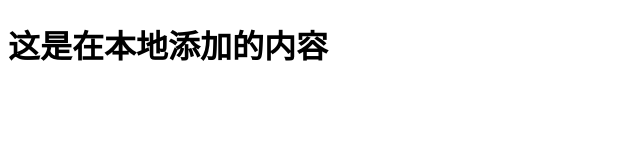
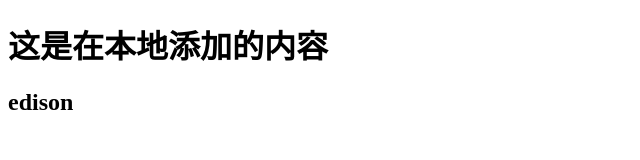
Before and after one commit to Edison01/04--study, a plain HTML site: page index.html in a window 1280 px wide. Shown: the whole page, without its empty margins (0-640 px from the left). Drawn offline with Linux system fonts and the light colour scheme.

Commit message:
Update index.html

```diff
--- a/index.html
+++ b/index.html
@@ -5,5 +5,6 @@
     </head>
     <body>
     <h1>这是在本地添加的内容</h1>
+        <h2>edison</h2>
     </body>
 </html>
```
